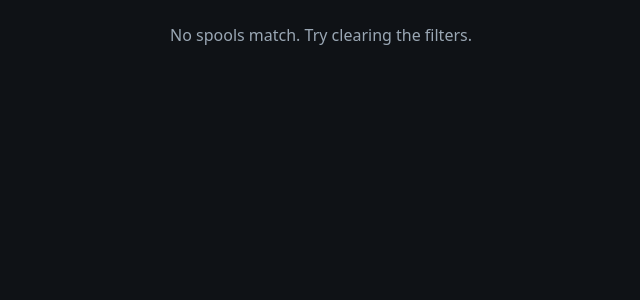
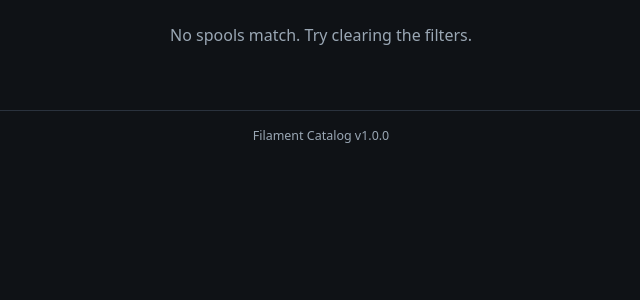
Before and after one commit to savethechicken/filament-catalog, a FastAPI app: page / in a window 1280 px wide. Shown: the part 200-500 px from the top of the page, without its empty margins (319-959 px from the left). Run offline with FastAPI, Linux system fonts and the light colour scheme; data that the repository does not hold is empty.

Commit message:
Show app version and build SHA in the page footer
Add APP_VERSION plus the short commit SHA to the footer so the deployed
build is identifiable at a glance. The SHA is injected as a Docker build
arg by the publish workflow, and local `--build` runs show "local".
Document how to bump the version in the README.

```diff
--- a/app/main.py
+++ b/app/main.py
@@ -15,6 +15,7 @@ Routes:
 Run it with:  uvicorn app.main:app --host 0.0.0.0 --port 8077
 """
 
+import os
 from pathlib import Path
 from datetime import datetime, timezone
 from typing import Optional
@@ -42,6 +43,12 @@ CAUTION_PCT = 50
 
 # Largest box-label photo we'll read into memory. 10 MB is plenty for a phone.
 MAX_LABEL_BYTES = 10 * 1024 * 1024
+
+# Shown in the page footer so you can tell which build the server is running.
+# Bump APP_VERSION when you make a notable change; BUILD_SHA is injected by the
+# Docker build (see Dockerfile / docker-publish.yml) and is blank locally.
+APP_VERSION = "1.0.0"
+BUILD_SHA = os.environ.get("BUILD_SHA", "").strip()
 
 # Base material families, checked most-specific first so PETG beats PET and each
 # variant maps to its base (PLA+ -> PLA, HSPETG -> PETG, PLA Pro -> PLA).
@@ -178,7 +185,13 @@ def serialize(f: Filament) -> dict:
 def index(request: Request):
     """Serve the single-page catalog UI."""
     response = templates.TemplateResponse(
-        "index.html", {"request": request, "asset_version": ASSET_VERSION}
+        "index.html",
+        {
+            "request": request,
+            "asset_version": ASSET_VERSION,
+            "app_version": APP_VERSION,
+            "build_sha": BUILD_SHA[:7],
+        },
     )
     # Always revalidate the page itself so it carries the current asset version.
     response.headers["Cache-Control"] = "no-cache"
--- a/app/static/style.css
+++ b/app/static/style.css
@@ -143,6 +143,15 @@ tbody tr.low { box-shadow: inset 3px 0 0 var(--danger); }
 
 .empty { color: var(--muted); text-align: center; padding: 32px; }
 
+.footer {
+  margin-top: 32px;
+  padding-top: 16px;
+  border-top: 1px solid var(--line);
+  color: var(--muted);
+  font-size: .78rem;
+  text-align: center;
+}
+
 /* Dialog */
 dialog {
   border: 1px solid var(--line);
--- a/app/templates/index.html
+++ b/app/templates/index.html
@@ -42,6 +42,10 @@
     <tbody id="rows"></tbody>
   </table>
   <p id="empty" class="empty" hidden>No spools match. Try clearing the filters.</p>
+
+  <footer class="footer">
+    Filament Catalog v{{ app_version }}{% if build_sha %} &middot; {{ build_sha }}{% endif %}
+  </footer>
 
   <!-- Add / Edit dialog -->
   <dialog id="editor">
--- a/docker-compose.yml
+++ b/docker-compose.yml
@@ -8,7 +8,10 @@
 services:
   filament-catalog:
     image: ghcr.io/savethechicken/filament-catalog:latest
-    build: .
+    build:
+      context: .
+      args:
+        BUILD_SHA: ${BUILD_SHA:-local}
     container_name: filament-catalog
     restart: unless-stopped
     ports:
```
Also changed, not shown: .github/workflows/docker-publish.yml, README.md, 1 other file.
